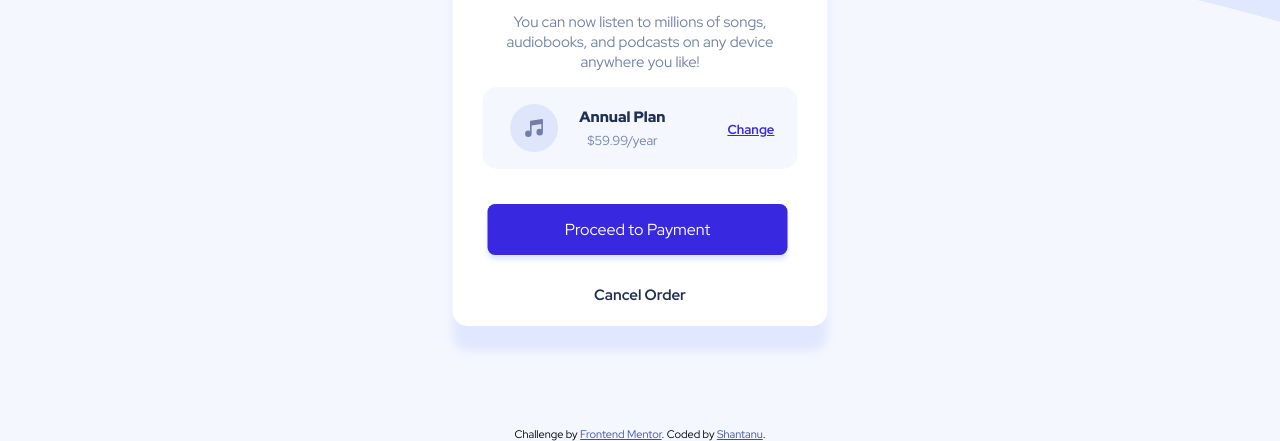
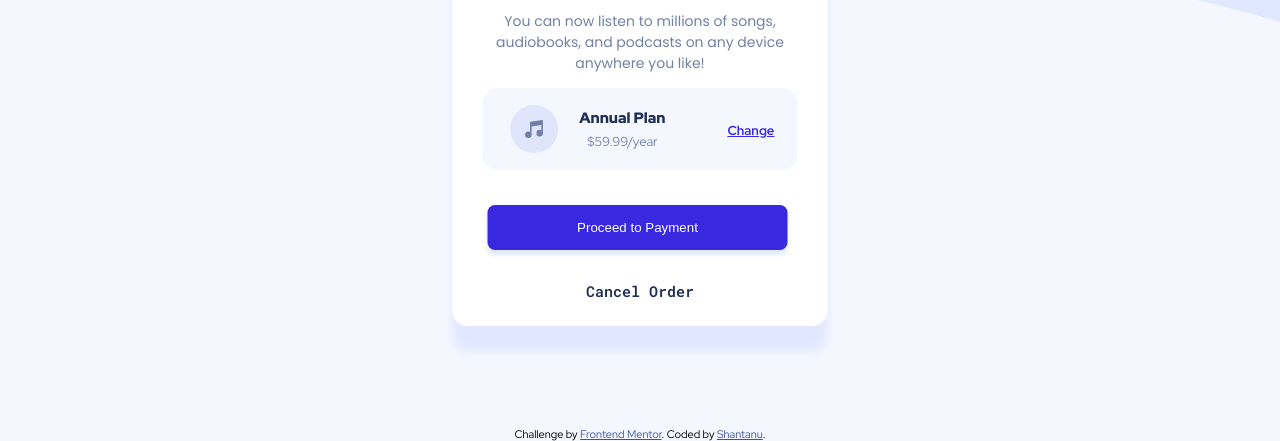
Before and after one commit to ShantanuKudva/Order-summary-component, a plain HTML site: page index.html in a window 1280 px wide. Shown: the part 359-800 px from the top of the page. Drawn offline with Linux system fonts and the light colour scheme.

Commit message:
fixed button bug

```diff
--- a/index.html
+++ b/index.html
@@ -7,6 +7,9 @@
   <link rel="preconnect" href="https://fonts.googleapis.com">
   <link rel="preconnect" href="https://fonts.gstatic.com" crossorigin>
   <link href="https://fonts.googleapis.com/css2?family=Red+Hat+Display:ital,wght@0,300;0,400;0,500;0,600;0,700;0,800;0,900;1,300;1,400;1,500;1,600;1,700;1,800;1,900&display=swap" rel="stylesheet">
+  <link rel="preconnect" href="https://fonts.googleapis.com">
+<link rel="preconnect" href="https://fonts.gstatic.com" crossorigin>
+<link href="https://fonts.googleapis.com/css2?family=Poppins:ital,wght@0,100;0,200;0,300;0,400;0,500;0,600;0,700;0,800;0,900;1,100;1,200;1,300;1,400;1,500;1,600;1,700;1,800;1,900&family=Roboto+Mono:wght@400;500;600&display=swap" rel="stylesheet">
   <link rel="icon" type="image/png" sizes="32x32" href="./images/favicon-32x32.png">
   <link rel="stylesheet" href="styles.css">
   <title>Frontend Mentor | Order summary card</title>
@@ -47,18 +50,17 @@
           </p>
       </div>
 
-
       <div class="card-change">
        <a href="#">Change</a>
       </div>
     </div>
 
-    <div class="card-button">
+    <button class="card-button">
       Proceed to Payment
-    </div>
-    <div class="card-button-2">
+    </button>
+    <button class="card-button-2">
       Cancel Order
-    </div>
+    </button>
   </div>
 
 
--- a/styles.scss
+++ b/styles.scss
@@ -81,9 +81,10 @@ body{
             }
             &-text{
                 p{
+                    font-family: "Poppins";
                     padding-top: 0;
                     padding: 0 25px;
-                    font-size: 15px;
+                    font-size: 14px;
                     color:$desaturated-blue;
                 }
 
@@ -141,6 +142,9 @@ body{
          }
 
          &-button{
+             text-decoration: none;
+             border: none;
+             display: inline-block;
              margin: 35px 20px 20px 20px;
              background-color: $bright-blue;
              padding: 15px 0;
@@ -156,6 +160,11 @@ body{
                  transform: translate(5%, -3px);
              }
              &-2{
+                font-family: "Roboto Mono";
+                background-color: transparent;
+                text-decoration: none;
+                border: none;
+                display: inline-block;
                 font-size: 15px;
                 margin-top: 10px;
                 color: $dark-blue;
```
Also changed, not shown: design/active-states.jpg (added), design/desktop-design.jpg (added), design/desktop-preview.jpg (added), design/mobile-design.jpg (added), styles.css, 1 other file.
